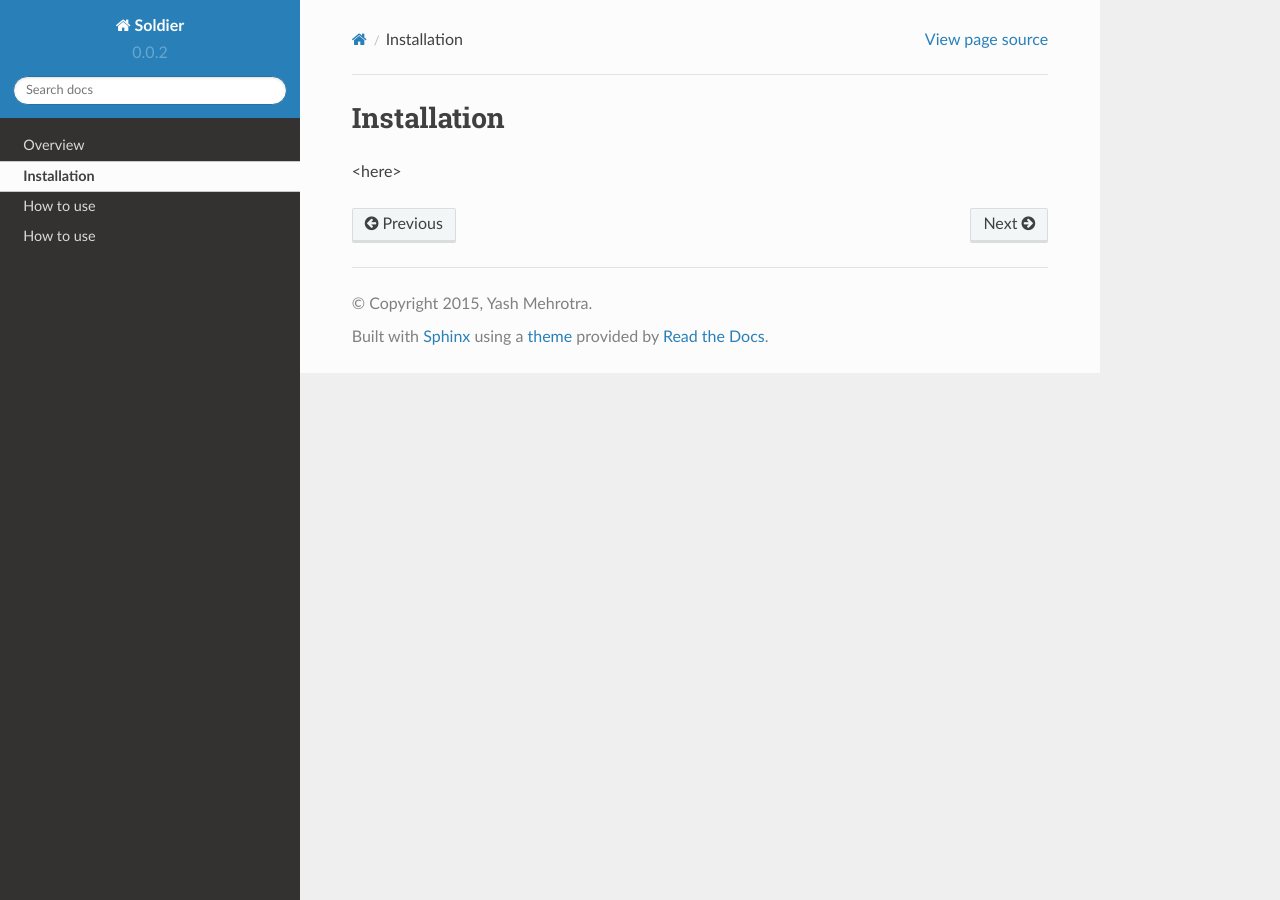
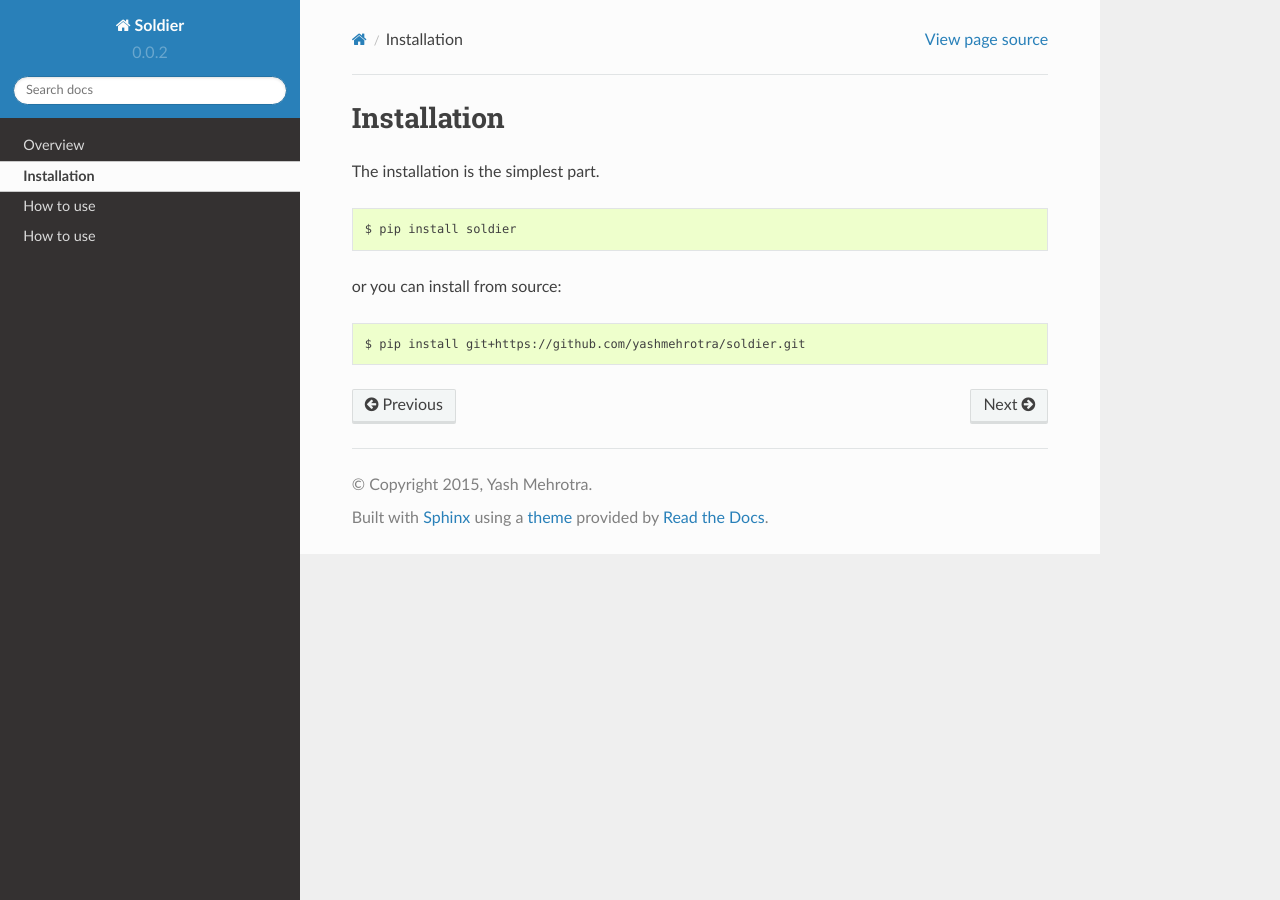
Before and after one commit to yashmehrotra/soldier, a Sphinx documentation site: the page built from docs/installation.rst, in a window 1280 px wide. Built offline with Sphinx 7.4.7 and the Read the Docs theme 2.0.0, drawn with Linux system fonts in a browser that asks for light colours.

Commit message:
update installation doc

```diff
--- a/docs/installation.rst
+++ b/docs/installation.rst
@@ -1,4 +1,14 @@
 Installation
 ============
 
-<here>
+The installation is the simplest part.
+
+.. code-block:: sh
+
+    $ pip install soldier
+
+or you can install from source:
+
+.. code-block:: sh
+
+    $ pip install git+https://github.com/yashmehrotra/soldier.git
--- a/docs/overview.rst
+++ b/docs/overview.rst
@@ -13,4 +13,6 @@ Overview
 
 It is written on top of the subprocess module and has a much user-friendly API compared to subprocess.
 
-With soldier, you can execute shell commands, get their output, status code, stderr and you can even run processes through soldier where you can set their timeouts, start them synchronously or asynchronously (and kill them whenever you want), and you can even execute root commands.
+With `soldier <http://github.com/yashmehrotra/soldier>`_, you can execute **shell commands**, get their output, status code and stderr
+
+You can even run **processes** through `soldier <http://github.com/yashmehrotra/soldier>`_ where you can set their timeouts, start them synchronously or asynchronously (and kill them whenever you want), and you can even execute root commands.
```
